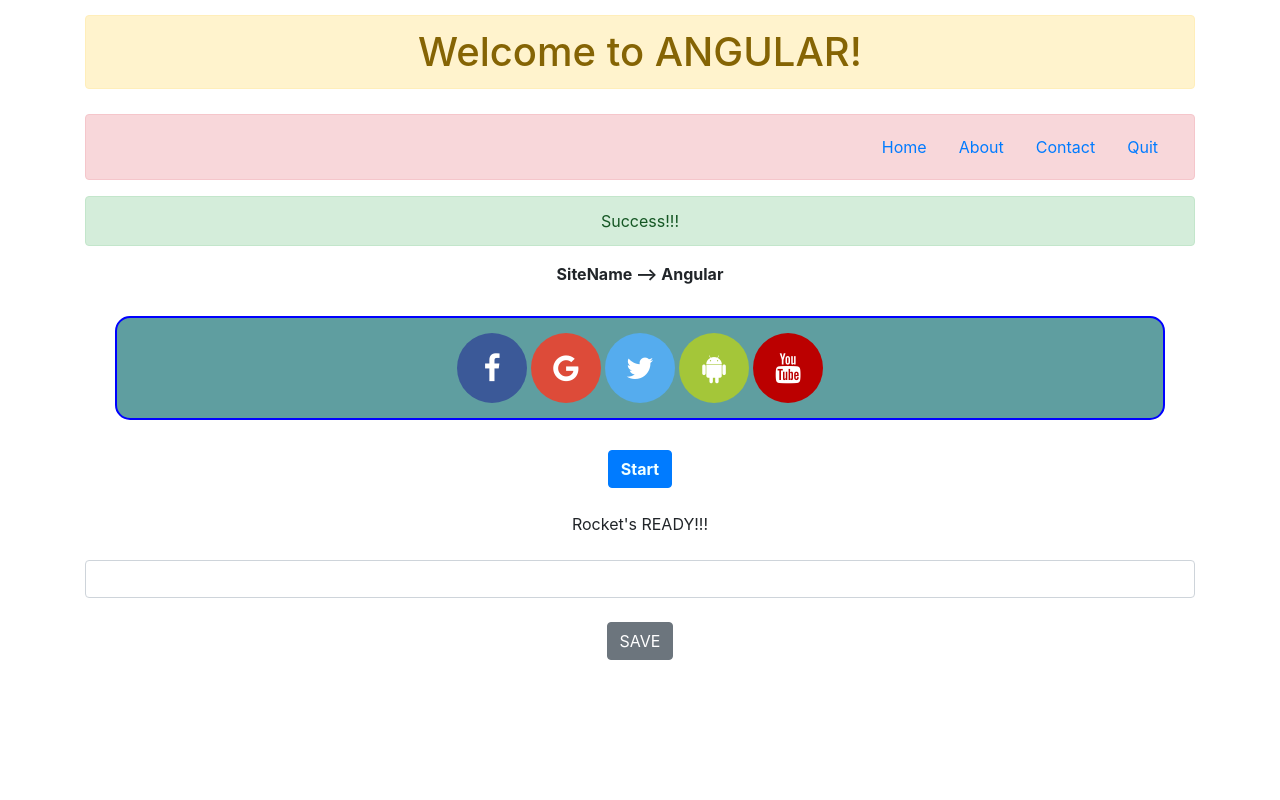
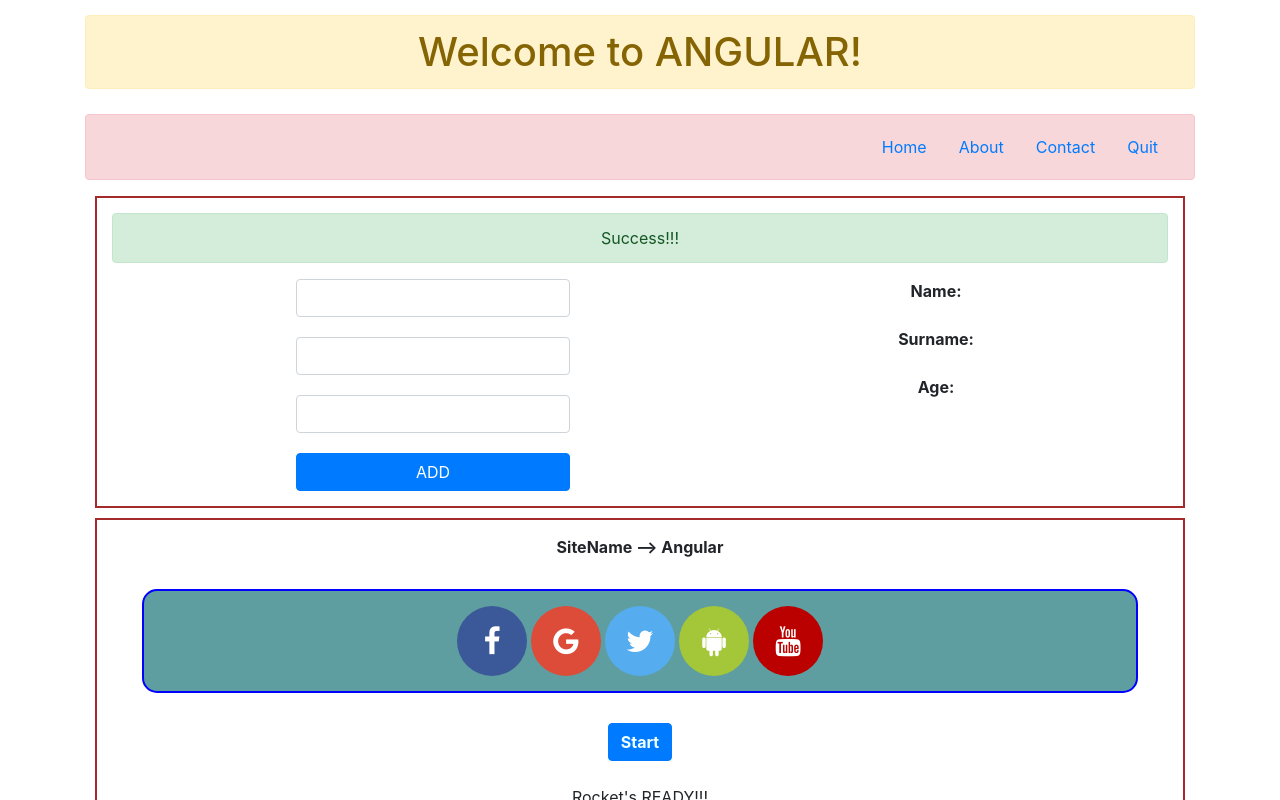
Before and after one commit to Waka11/First_angular_project, an Angular app: page / in a window 1280 px wide. Shown: the top 800 px of the page. Built offline with nearby package versions, Linux system fonts and the light colour scheme.

Commit message:
Testing Angular

```diff
--- a/src/app/footer/footer.component.css
+++ b/src/app/footer/footer.component.css
@@ -54,3 +54,9 @@
   color:maroon;
   font-size: 30px;
 }
+
+.divFooter{
+  padding: 15px;
+  margin:10px;
+  border: 2px solid brown;
+}
--- a/src/app/footer/footer.component.html
+++ b/src/app/footer/footer.component.html
@@ -1,3 +1,4 @@
+<div class="divFooter">
   <b>SiteName --> {{ getSiteName() }}</b>
   <div class="footer">
     <a href="#" class="fa fa-facebook"></a>
@@ -12,17 +13,20 @@
   <br /><br />
   <span>Rocket's {{ rocketState }}!!!</span>
   <br /><br />
-<input type="text" class="form-control" (input)='restart($event)' />
+  <input type="text" class="form-control" (input)="restart($event)" />
   <br />
-<button class="btn btn-secondary" (click)='saveValue()'>SAVE</button>
+  <button class="btn btn-secondary" (click)="saveValue()">SAVE</button>
   <br /><br />
-<span>{{rocketName}}</span>
+  <span>{{ rocketName }}</span>
   <br /><br />
-<span class="spam"><b>{{rocketNoName}}</b></span>
+  <span class="spam"
+    ><b>{{ rocketNoName }}</b></span
+  >
   <br /><br />
-<input type="text" [(ngModel)]='model' />
+  <input type="text" [(ngModel)]="model" />
   <br /><br />
-<button (click)='saveModel()'>SAVE</button>
+  <button (click)="saveModel()">SAVE</button>
   <br /><br />
-<p>Model = {{savedModel}}</p>
+  <p>Model = {{ savedModel }}</p>
   <br /><br />
+</div>
--- a/src/app/main/list/list.component.css
+++ b/src/app/main/list/list.component.css
@@ -0,0 +1,22 @@
+.div {
+  display: flex;
+  justify-content: space-around;
+}
+.div2 {
+  display: flex;
+  flex-direction: column;
+}
+input{
+  margin-bottom: 20px;
+}
+b{
+  margin: 10px;
+}
+.divList{
+  padding: 15px;
+  margin:10px;
+  border: 2px solid brown;
+}
+.p{
+  margin-left: -50px;
+}
--- a/src/app/main/list/list.component.html
+++ b/src/app/main/list/list.component.html
@@ -1 +1,20 @@
-<p class="alert alert-success">Success!!!</p>
+<div class="divList">
+  <p class="alert alert-success">Success!!!</p>
+  <div class="div">
+    <div class="div2">
+      <input type="text" class="form-control" [(ngModel)]="name" />
+      <input type="text" class="form-control" [(ngModel)]="surname" />
+      <input type="number" class="form-control" [(ngModel)]="age" />
+      <button class="btn btn-primary" (click)="saveInfo()">ADD</button>
+    </div>
+    <p class="p">
+      <b>Name: {{ savedName }}</b>
+      <br />
+      <br />
+      <b>Surname:{{ savedSurname }}</b>
+      <br />
+      <br />
+      <b>Age:{{ savedAge }}</b>
+    </p>
+  </div>
+</div>
--- a/src/app/main/list/list.component.ts
+++ b/src/app/main/list/list.component.ts
@@ -5,4 +5,30 @@ import { Component } from "@angular/core";
   templateUrl: "./list.component.html",
   styleUrls: ["./list.component.css"]
 })
-export class ListComponent {}
+export class ListComponent {
+  name = null;
+  surname = null;
+  age = null;
+
+  savedName = null;
+  savedSurname = null;
+  savedAge = null;
+
+  takeName(event: Event) {
+    this.name = (<HTMLInputElement>event.target).value;
+  }
+
+  takeSurname(event: Event) {
+    this.surname = (<HTMLInputElement>event.target).value;
+  }
+
+  takeAge(event: Event) {
+    this.age = (<HTMLInputElement>event.target).value;
+  }
+
+  saveInfo() {
+    this.savedName = this.name;
+    this.savedSurname = this.surname;
+    this.savedAge = this.age;
+  }
+}
```
Lines whose indentation alone changed are shown as unchanged.
